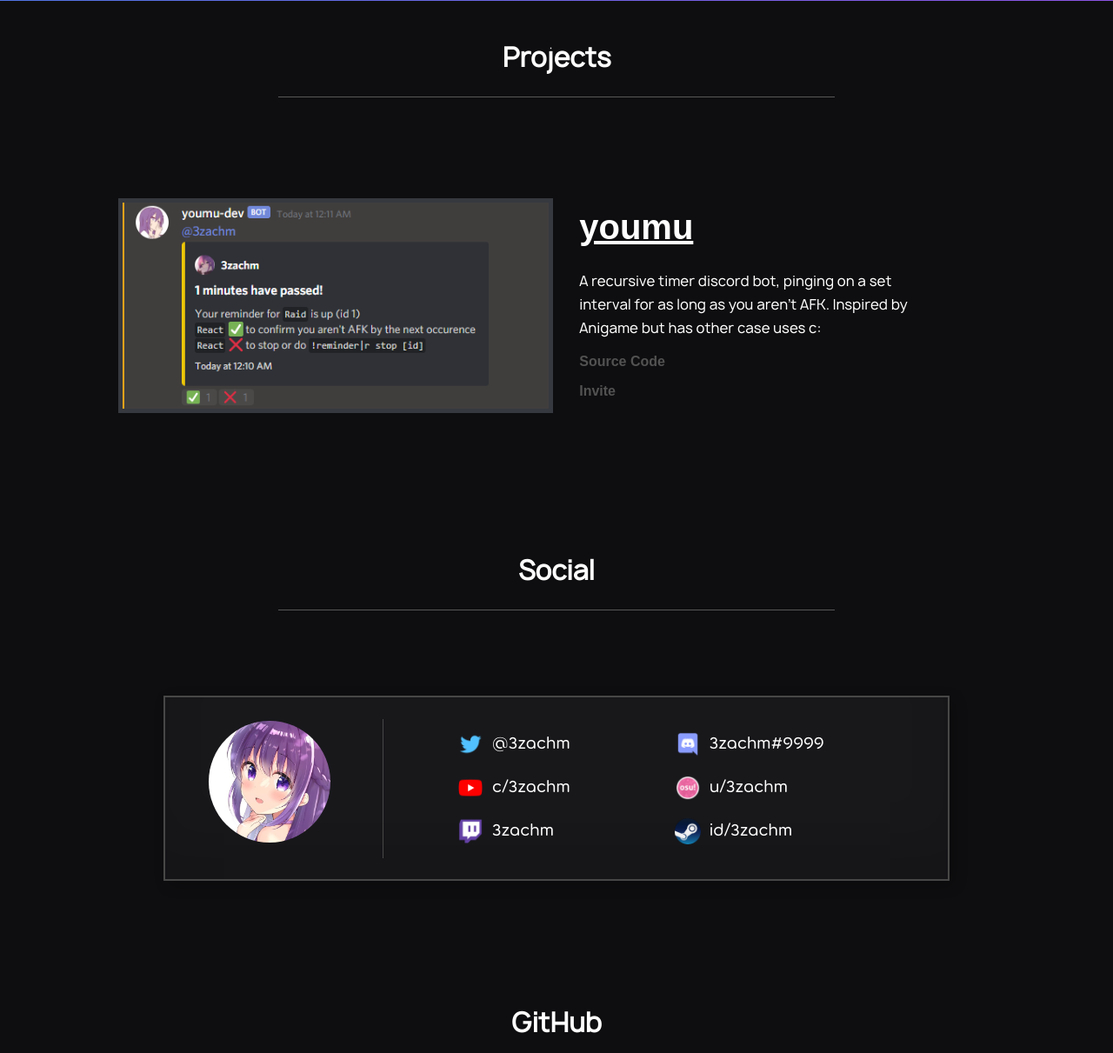
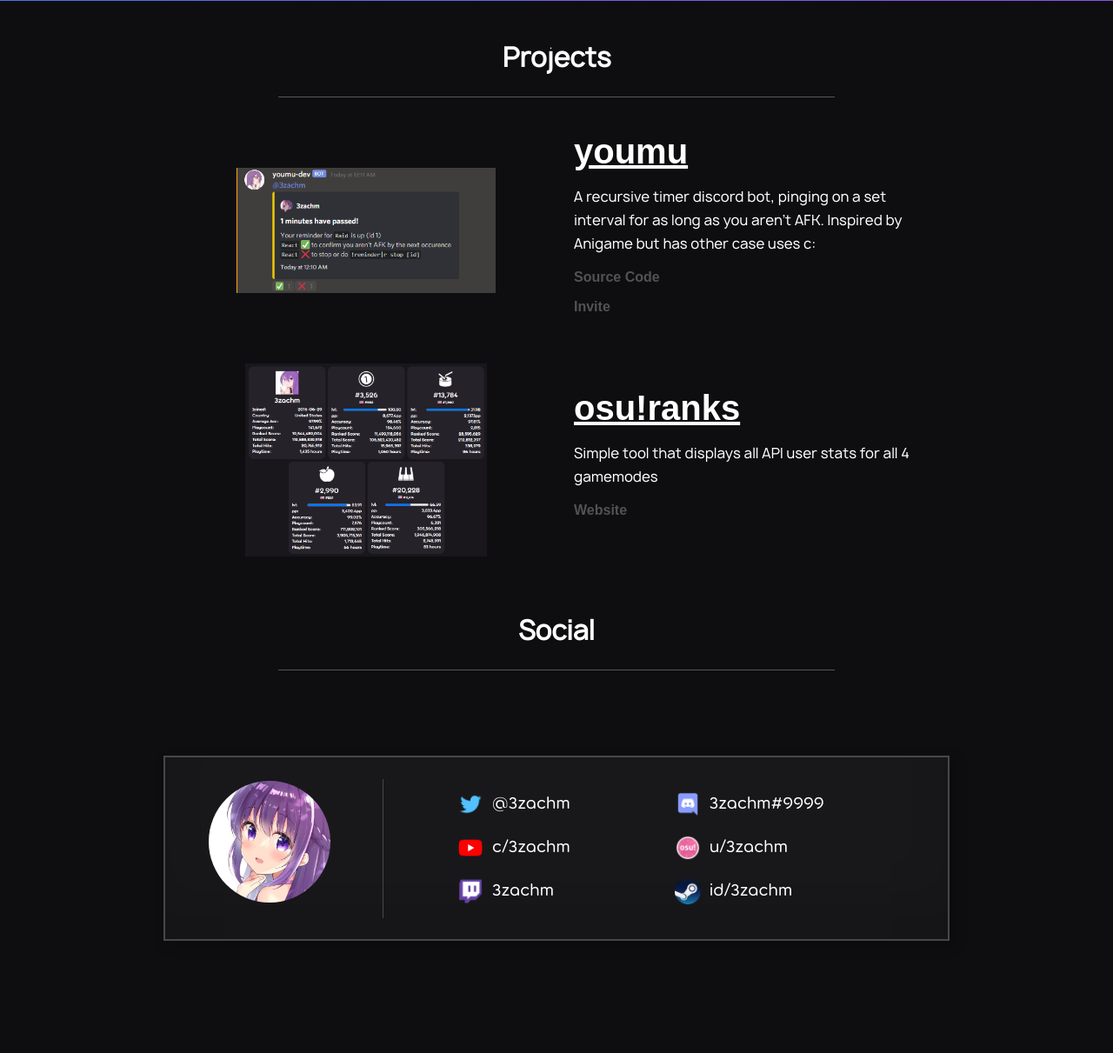
Before and after one commit to 3zachm/3zachm.dev, a PHP site: page / in a window 1280 px wide. Shown: the part 799-2010 px from the top of the page at 87% size. Run offline with PHP 8.4, Linux system fonts and the light colour scheme.

Commit message:
home page update

```diff
--- a/css/style.css
+++ b/css/style.css
@@ -147,6 +147,16 @@
     clear: both;
 }
 
+.projects-container {
+    display: flex;
+    align-items: center;
+    justify-content: center;
+    flex-direction: column;
+    max-width: 70vw;
+    margin: auto;
+    margin-top: 20px;
+}
+
 .projects {
     padding-left: 10px;
     padding-right: 10px;
@@ -157,52 +167,42 @@
 
 .projects-column {
     width: 50%;
-    padding: 20px;
+    margin: 20px;
 }
 
-#youmu-left {
-    clear: both;
-    height: 399px;
-    border-radius: 2px;
-    margin: 12vh 0;
-    padding-left: 10%;
-    max-height: 100%;
-    max-width: 100%;
-    width: auto;
-    height: auto;
+.column-inner {
+    margin: auto
 }
 
-#youmu-right h1 {
+.projects-column h1 {
     font-size: 40px;
-    padding: 10px;
     text-align: left;
-    padding-left: 0px;
-    padding-right: 10%;
 }
 
-#youmu-right p, a {
-    text-align: left;
-    padding-left: 0px;
-    padding-right: 35%;
-}
-
-#youmu-right a {
+.projects-column a {
     color:#525252
 }
 
-#youmu-right a:hover {
+.projects-column a:hover {
     color:rgb(170, 170, 170)
 }
 
-#youmu-img {
+.projects-img {
     display: block;
-    margin: auto;
-    margin-right: auto;
-    top: 50%;
     bottom: 0;
-    border: 5px solid rgb(54 57 63);
     max-width:100%;
     max-height:100%;
+    margin: auto;
+}
+
+#youmu-img {
+    max-width: 75%;
+    max-height: 75%;
+}
+
+#ranks-img {
+    max-width:70%;
+    max-height:70;
 }
 
 .github {
@@ -327,7 +327,7 @@
     color: #ffffff;
 }
 
-main-nenu p:before {
+main-menu p:before {
     content:"\a0";
     display:block;
     align-items: center;
--- a/index.html
+++ b/index.php
@@ -29,17 +29,36 @@
     <section class="section">
         <div class="section-container" id="section-projects">
             <h2 class="section-title">Projects</h2>
+            <div class="projects-container">
                 <div data-aos="fade-right" class="projects">
                     <div class="projects-column" id="youmu-left">
-                    <img src="img/youmu2.png" id="youmu-img">
+                        <div class="column-inner">
+                            <img src="img/youmu2.png" class="projects-img" id="youmu-img">
+                        </div>
                     </div>
                     <div class="projects-column" id="youmu-right">
+                        <div class="column-inner">
                             <h1><u>youmu</u></h1>
                             <p>A recursive timer discord bot, pinging on a set interval for as long as you aren't AFK.
-                        Inspired by Anigame but has other case uses c:
-                    </p>
+                                Inspired by Anigame but has other case uses c:</p>
                             <a href="https://github.com/3zachm/recursive-reminders" id="youmu-source" target="_self"><b>Source Code</b></a></p>
                             <a href="./youmu/" id="youmu-invite" target="_self"><b>Invite</b></a></p>
+                        </div>
+                    </div>
+                </div>
+                <div data-aos="fade-left" class="projects">
+                    <div class="projects-column" id="stats-left">
+                        <div class="column-inner">
+                            <img src="img/ranks.png" class="projects-img" id="ranks-img">
+                        </div>
+                    </div>
+                    <div class="projects-column" id="stats-right">
+                        <div class="column-inner">
+                            <h1><u>osu!ranks</u></h1>
+                            <p>Simple tool that displays all API user stats for all 4 gamemodes</p>
+                            <a href="./osuranks/" target="_self"><b>Website</b></a></p>
+                        </div>
+                    </div>
                 </div>
             </div>
         </div>
```
Also changed, not shown: img/ranks.png (added). Lines whose indentation alone changed are shown as unchanged.
